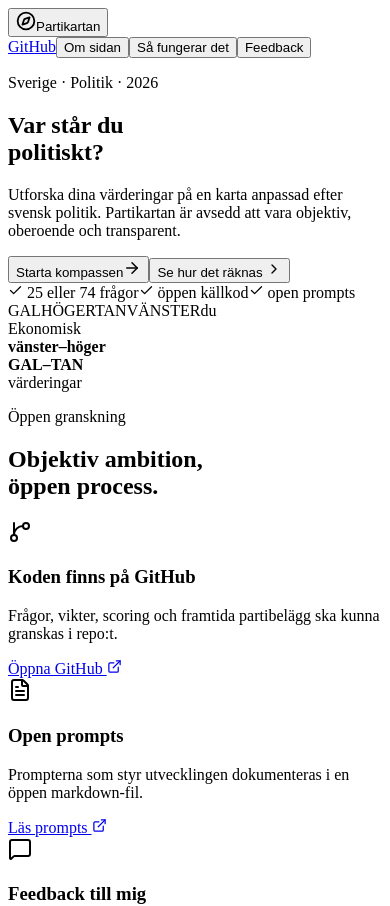
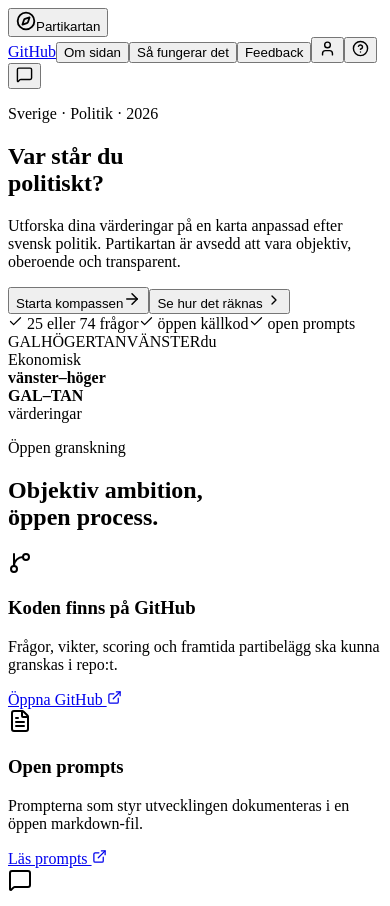
Before and after one commit to LEC1224/Partikartan, a React (Vite) app: page / in a window 390 px wide. Shown: the top 906 px of the page. Built offline with nearby package versions, Linux system fonts and the light colour scheme; the HTML template or start-up script is replaced by a standard one.

Commit message:
Improve mobile navigation and match guidance

```diff
--- a/src/App.tsx
+++ b/src/App.tsx
@@ -15,6 +15,7 @@ import {
   RefreshCw,
   ShieldCheck,
   Send,
+  User,
   UserRound,
   X,
 } from 'lucide-react'
@@ -250,13 +251,22 @@ function Header({
     <header className="site-header">
       <button className="brand" onClick={onLogo} aria-label="Till startsidan">
         <span className="brand-mark"><Compass size={20} strokeWidth={2.2} /></span>
-        <span>Partikartan</span>
+        <span className="brand-title">Partikartan</span>
       </button>
       <nav aria-label="Huvudmeny">
         <a className="nav-link" href={GITHUB_URL} target="_blank" rel="noreferrer">GitHub</a>
         <button className="nav-link" onClick={onAbout}>Om sidan</button>
         <button className="nav-link" onClick={onMethod}>Så fungerar det</button>
         <button className="nav-link" onClick={onFeedback}>Feedback</button>
+        <button className="nav-icon-link" onClick={onAbout} aria-label="Öppna Om sidan" title="Om sidan">
+          <User size={17} />
+        </button>
+        <button className="nav-icon-link" onClick={onMethod} aria-label="Öppna Så fungerar det" title="Så fungerar det">
+          <CircleHelp size={17} />
+        </button>
+        <button className="nav-icon-link" onClick={onFeedback} aria-label="Öppna Feedback" title="Feedback">
+          <MessageSquare size={17} />
+        </button>
         {answeredCount > 0 && answeredCount < questionCount && (
           <button className="resume-link" onClick={onResume}>
             Fortsätt <span>{answeredCount}/{questionCount}</span>
@@ -719,7 +729,7 @@ function ResultPage({
           {!allUnscored && (
             <div className="data-notice">
               <Info size={18} />
-              <p><strong>Partiernas markörer är simulerade kompassresultat.</strong> Vet ej-svar flyttar inte ett parti i någon riktning på kartan, så svagare källunderlag ger en mer försiktig position.</p>
+              <p><strong>Partiernas markörer är simulerade kompassresultat.</strong> Vet ej-svar flyttar inte ett parti i någon riktning på kartan, så svagare källunderlag ger en mer försiktig position. Matchningsprocenten jämför bara frågor där både du och partiet har ett svar.</p>
             </div>
           )}
           {allUnscored && (
--- a/src/styles.css
+++ b/src/styles.css
@@ -82,6 +82,20 @@ main { flex: 1; }
   text-decoration: none;
 }
 .nav-link:hover { color: var(--green); }
+.nav-icon-link {
+  display: none;
+  align-items: center;
+  justify-content: center;
+  width: 36px;
+  height: 36px;
+  border: 1px solid var(--line);
+  border-radius: 999px;
+  background: rgba(255,255,255,0.55);
+  color: var(--green);
+  cursor: pointer;
+  padding: 0;
+}
+.nav-icon-link:hover { color: var(--coral); border-color: rgba(31, 87, 66, 0.25); }
 .resume-link { border: 1px solid var(--line); border-radius: 99px; background: rgba(255,255,255,0.45); }
 .resume-link span { color: var(--muted); margin-left: 5px; }
 
@@ -619,7 +633,9 @@ footer .page-width { min-height: 70px; display: flex; align-items: center; justi
   .site-header { height: 64px; padding-inline: 14px; }
   .brand { font-size: .87rem; }
   .brand-mark { width: 32px; height: 32px; }
+  .site-header nav { gap: 7px; }
   .nav-link { display: none; }
+  .nav-icon-link { display: inline-flex; flex: 0 0 auto; }
   .resume-link { font-size: .73rem; padding: 7px 9px; }
   .hero { padding-top: 58px; min-height: auto; }
   .hero h1 { font-size: 3.65rem; }
@@ -683,6 +699,11 @@ footer .page-width { min-height: 70px; display: flex; align-items: center; justi
   .footer-links { justify-content: center; }
 }
 
+@media (max-width: 420px) {
+  .brand-title { max-width: 102px; overflow: hidden; text-overflow: ellipsis; white-space: nowrap; }
+  .resume-link { font-size: .69rem; padding: 7px 8px; }
+  .resume-link span { margin-left: 4px; }
+}
 
 @media (prefers-reduced-motion: reduce) {
   *, *::before, *::after { scroll-behavior: auto !important; transition: none !important; }
```
